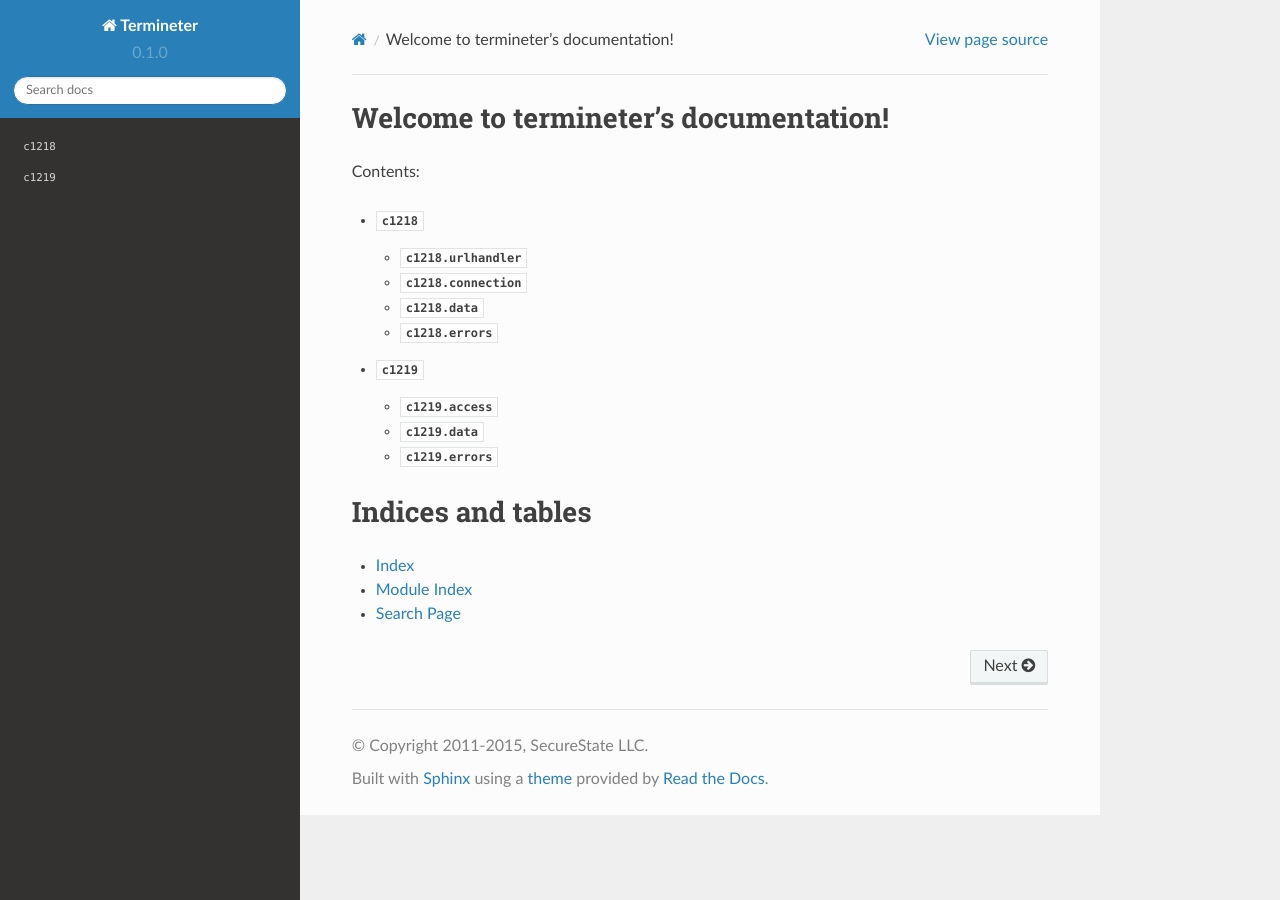
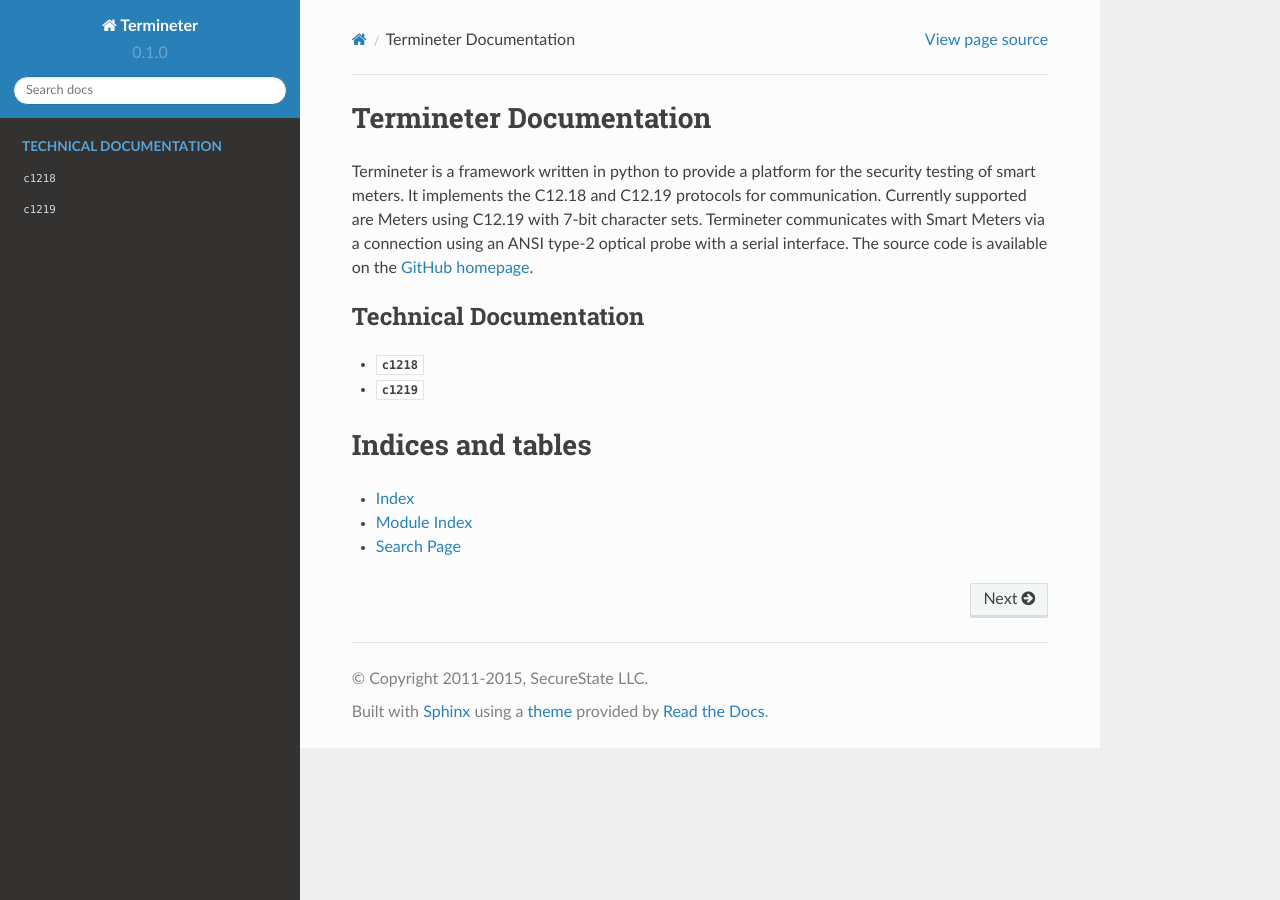
Before and after one commit to rsmusllp/termineter, a Sphinx documentation site: the page built from docs/source/index.rst, in a window 1280 px wide. Built offline with Sphinx 7.4.7 and the Read the Docs theme 2.0.0, drawn with Linux system fonts in a browser that asks for light colours.

Commit message:
More documentation improvements

```diff
--- a/docs/source/c1218/data.rst
+++ b/docs/source/c1218/data.rst
@@ -1,5 +1,5 @@
 :mod:`c1218.data`
-===========
+=================
 
 .. module:: c1218.data
    :synopsis:
--- a/docs/source/c1218/errors.rst
+++ b/docs/source/c1218/errors.rst
@@ -1,5 +1,5 @@
 :mod:`c1218.errors`
-=============
+===================
 
 .. module:: c1218.errors
    :synopsis:
--- a/docs/source/index.rst
+++ b/docs/source/index.rst
@@ -1,15 +1,20 @@
-.. termineter documentation master file, created by
-   sphinx-quickstart on Mon Jun 15 14:25:27 2015.
-   You can adapt this file completely to your liking, but it should at least
-   contain the root `toctree` directive.
+Termineter Documentation
+========================
 
-Welcome to termineter's documentation!
-======================================
+Termineter is a framework written in python to provide a platform for the
+security testing of smart meters. It implements the C12.18 and C12.19 protocols
+for communication. Currently supported are Meters using C12.19 with 7-bit
+character sets. Termineter communicates with Smart Meters via a connection using
+an ANSI type-2 optical probe with a serial interface. The source code is
+available on the `GitHub homepage`_.
 
-Contents:
+.. _GitHub Homepage: https://github.com/securestate/termineter
+
+.. _technical-docs:
 
 .. toctree::
-   :maxdepth: 2
+   :caption: Technical Documentation
+   :maxdepth: 1
 
    c1218/index.rst
    c1219/index.rst
```
Also changed, not shown: 3 other files.
